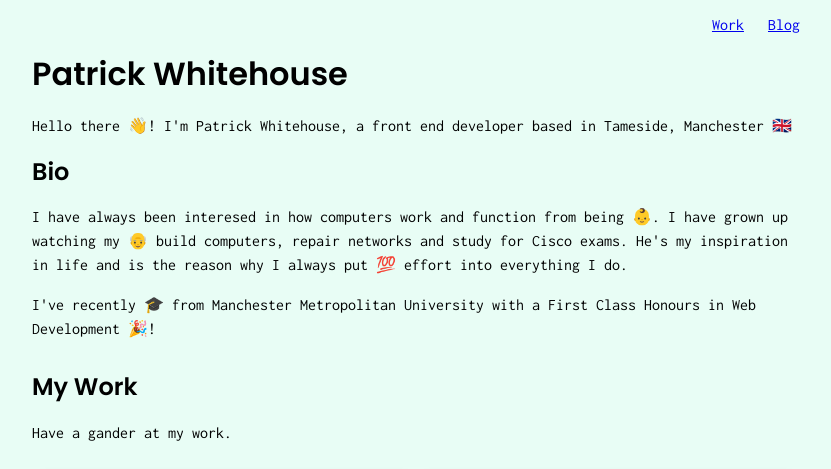
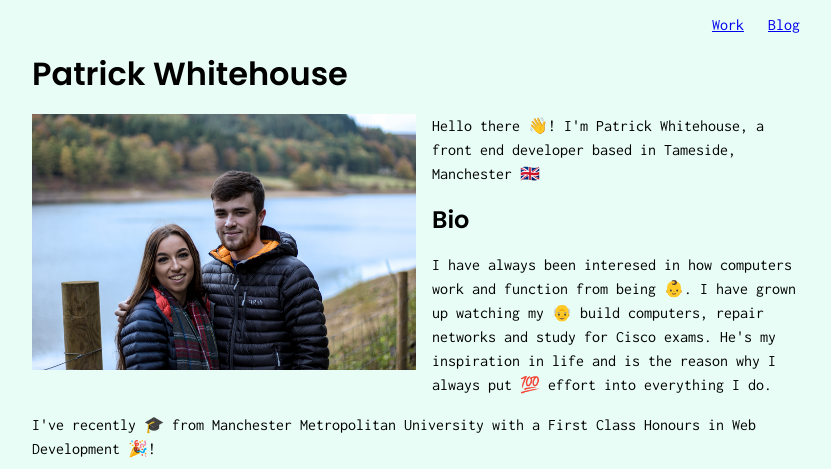
Before and after one commit to PatrickWhitehouse/Old-portfolio, a Jekyll site: the page built from index.html, in a window 1280 px wide, cut to the strip 0-469 px from the top of the page. Shown: the whole strip, without its empty margins (224-1055 px from the left). Built offline with Jekyll 4.4.1, drawn with Linux system fonts in a browser that asks for light colours; nearby versions of some CDN libraries; Markdown is read by kramdown in place of the engine named in the settings; some of the changed text lies outside the part shown.

Commit message:
add image of me and beth, content update

```diff
--- a/index.html
+++ b/index.html
@@ -3,6 +3,7 @@ layout: default
 ---
 <section class="intro mb4">
   <h1>Patrick Whitehouse</h1>
+  <img src="{{"/images/me-and-beth.jpg" | absolute_url }}" alt="Me and Beth" class="mw-100 w-50-ns fl-ns mr3-ns mb3-ns">
   <p class="lh-copy">Hello there 👋! I'm Patrick Whitehouse, a front end developer based in Tameside, Manchester 🇬🇧</p>
   <h2>Bio</h2>
   <p class="lh-copy">I have always been interesed in how computers work and function from being 👶. I have grown up watching my 👴 build computers, repair networks and study for Cisco exams. He's my inspiration in life and is the reason why I always put 💯 effort into everything I do.</p>
@@ -10,7 +11,7 @@ layout: default
 </section>
 <section class="work mb4" id="work">
   <h2>My Work</h2>
-  <p class="lh-copy">Have a gander at my work. </p>
+  <p class="lh-copy">Have a gander at my latest projects.</p>
   <div class="work__wrapper">
     <ul class="list pa0 cf">
     {% for project in site.data.work %}
```
Also changed, not shown: images/me-and-beth.jpg (added), 1 other file.
